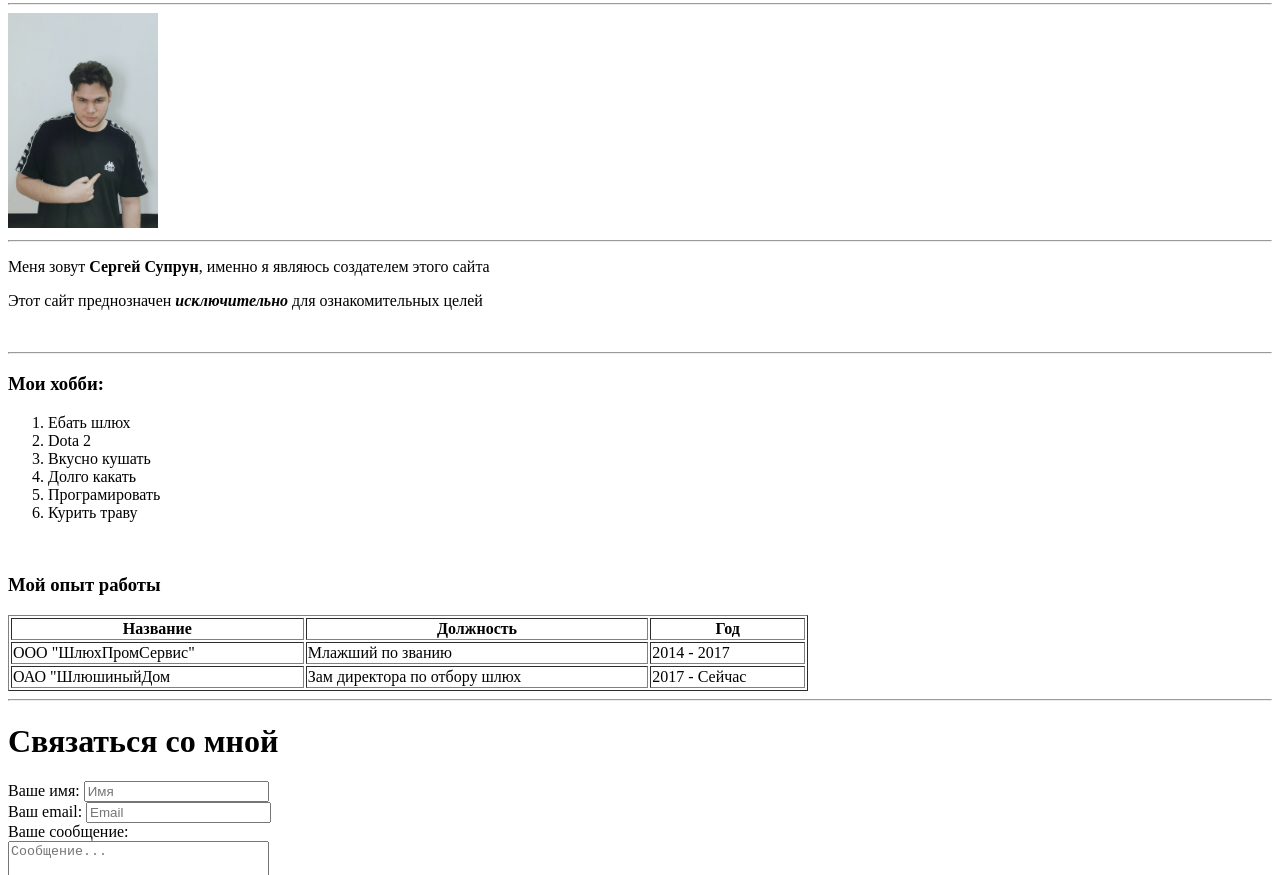
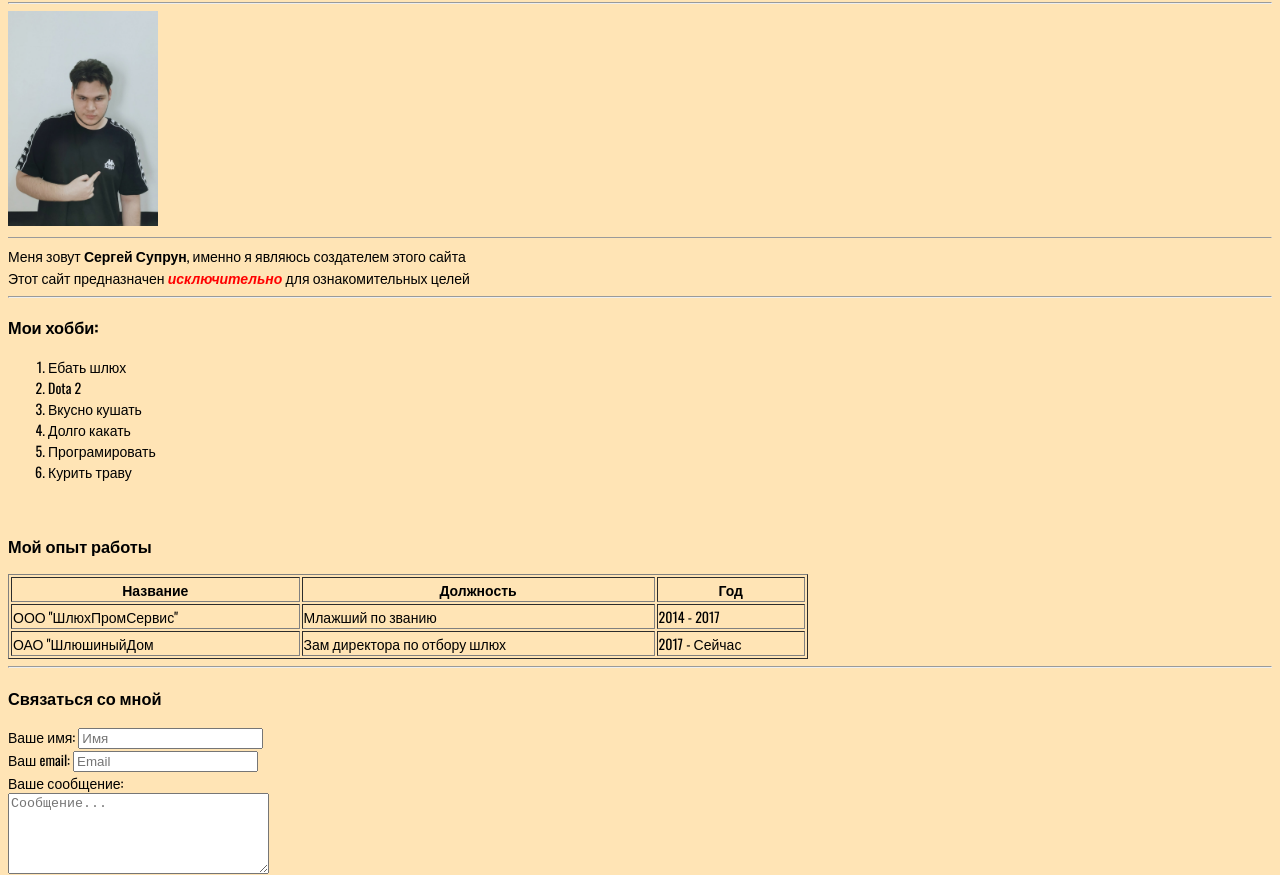
Before and after one commit to Supssan/Resume, a plain HTML site: page index.html in a window 1280 px wide. Shown: the part 77-952 px from the top of the page. Drawn offline with nearby package versions, Linux system fonts and the light colour scheme.

Commit message:
Update index.html

```diff
--- a/index.html
+++ b/index.html
@@ -5,19 +5,21 @@
     <meta name="viewport" content="width=device-width, initial-scale=1.0">
     <meta name="keywords" content="Сергей Супрун, Сергей, Супрун">
     <meta name="description" content="Этой мой первый сайт визитка">
+    <link rel="stylesheet" href="View.css">
     <title>Супрун Сергей</title>
 </head>
 <body>
     <h1>Кто я? И что я?</h1>
-    <hr>
+    <hr id="x">
     <img src="img/7hIqlW0e8gw.jpg" width="150" alt="Моё фото">
-    <hr>
-    <p>Меня зовут <strong>Сергей Супрун</strong>, именно я являюсь создателем этого сайта</p>
-
-    <p>Этот сайт преднозначен <strong><em>исключительно</em></strong> для ознакомительных целей</p>
-<br>
-<hr>
-
+ <div class="de">
+    <hr size="normal">
+     <div class="xq">
+      <p>Меня зовут <strong>Сергей Супрун</strong>, именно я являюсь создателем этого сайта</p>
+      <p>Этот сайт предназначен <strong ><em><span class="c">исключительно</span></em></strong></span> для ознакомительных целей</p>
+     </div>
+ <hr>
+</div>
 <h3>Мои хобби:</h3>
 <div>
  <ol>
@@ -53,8 +55,8 @@
     </tbody>
 </table>
 <hr>
-<h1>Связаться со мной</h1>
- <form action="suprun0210@mail.ru">
+<h3>Связаться со мной</h3>
+ <form action="">
      <div>
          <label for="name">Ваше имя:</label>
          <input placeholder="Имя" type="text" id="name">
```
